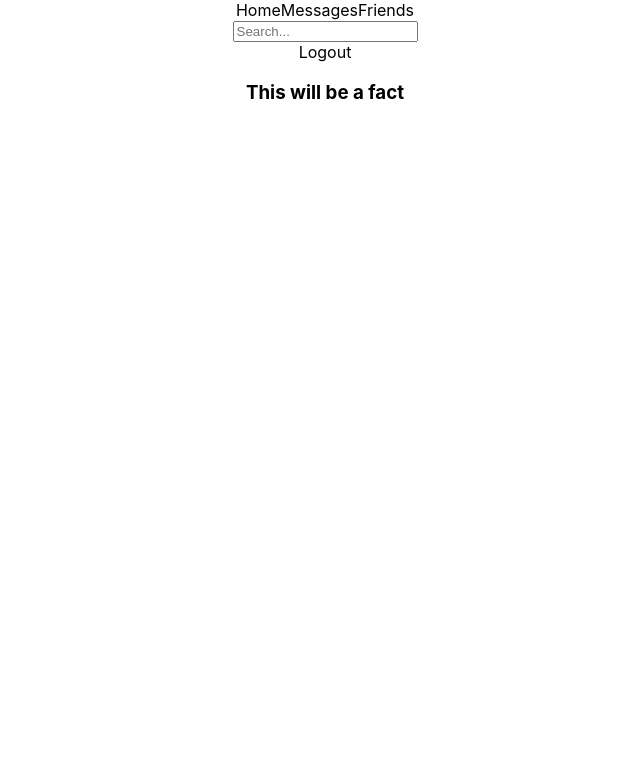
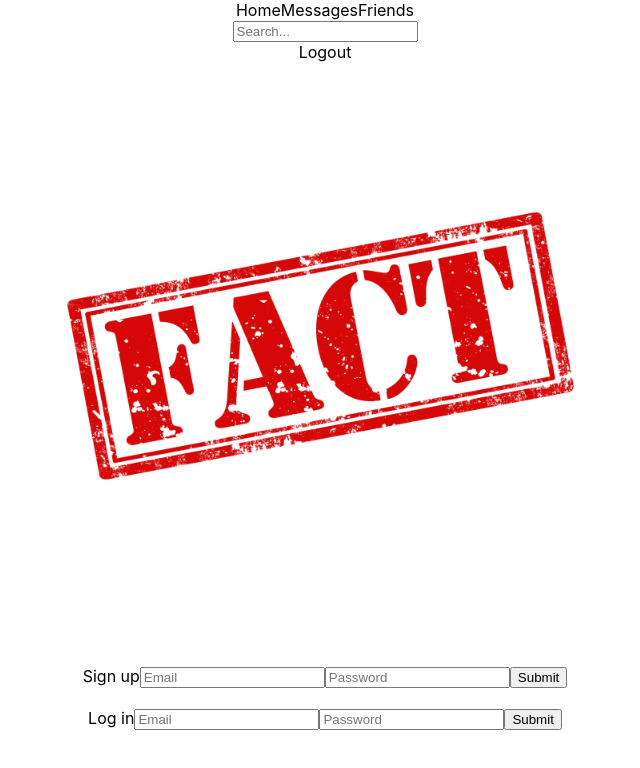
Before and after one commit to ObaldThePedro/FactPal-Front, a React (Create React App) app: page / in a window 1280 px wide. Shown: the top 768 px of the page, without its empty margins (315-955 px from the left). Built offline with nearby package versions, Linux system fonts and the light colour scheme; the HTML template or start-up script is replaced by a standard one.

Commit message:
add Factpage

```diff
--- a/src/App.js
+++ b/src/App.js
@@ -45,14 +45,15 @@ class App extends React.Component {
     return (
       <div className="App">
         <Navbar/>
-        {/* <img
-        src={require('./images/fact.jpg')}
-        style={{width: 600, height: 600, position: 'relative', top: this.props.top, left: this.props.left}}
-        />
-        <LoginPage user={this.state.user} signUp={this.signUp} logIn={this.logIn} logOut={this.logOut} />
-        { this.state.user ? true : "Not logged in, testtext for now"} */}
-        <FactContainer/>
-
+        { this.state.user ? <FactContainer/> :
+        <div>
+          <img
+          src={require('./images/fact.jpg')}
+          style={{width: 600, height: 600, position: 'relative', top: this.props.top, left: this.props.left}}
+          />
+          <LoginPage user={this.state.user} signUp={this.signUp} logIn={this.logIn} logOut={this.logOut} />
+        </div>
+        }
       </div>
     );
   }
--- a/src/components/LoginPage.js
+++ b/src/components/LoginPage.js
@@ -5,12 +5,11 @@ const LoginPage = ({ user, signUp, logIn, logOut }) => {
     return (
         <nav>
             {
-                // user ? <div><button onClick={logOut}>Log out</button></div> :
-                    <>
-                        <UserForm submit={signUp} header={'Sign up'} />
-                        or
-                        <UserForm submit={logIn} header={'Log in'} />
-                    </>
+                <>
+                    <UserForm submit={signUp} header={'Sign up'} />
+                    <br></br>
+                    <UserForm submit={logIn} header={'Log in'} />
+                </>
             }
         </nav>
     )
--- a/src/components/Navbar.js
+++ b/src/components/Navbar.js
@@ -18,7 +18,7 @@ const Navbar = ({ user, signUp, logIn, logOut }) => {
                     <input type="text" placeholder="Search..."/>
                     <i class="search link icon"></i>
                 </div>
-                </div>
+            </div>
                 {!user ? <a class="ui item"> Logout </a> : true}
             </div>
         </div>
```
Also changed, not shown: src/components/Fact.js (added, +16 -0 lines).
